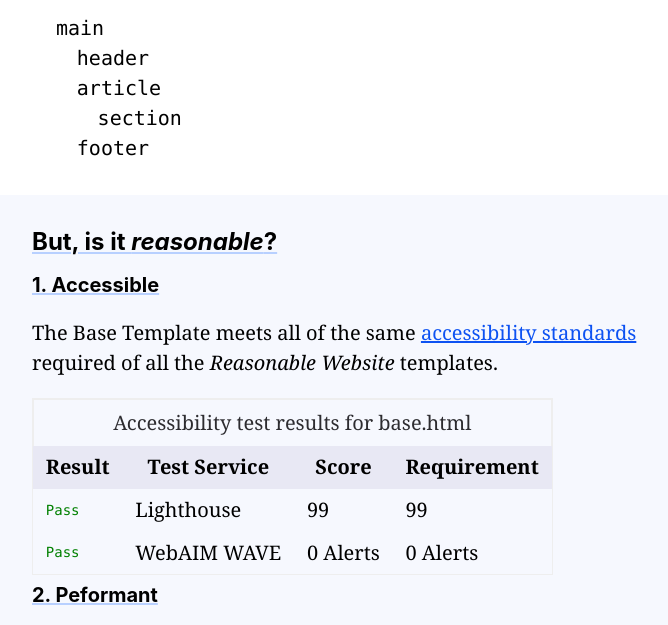
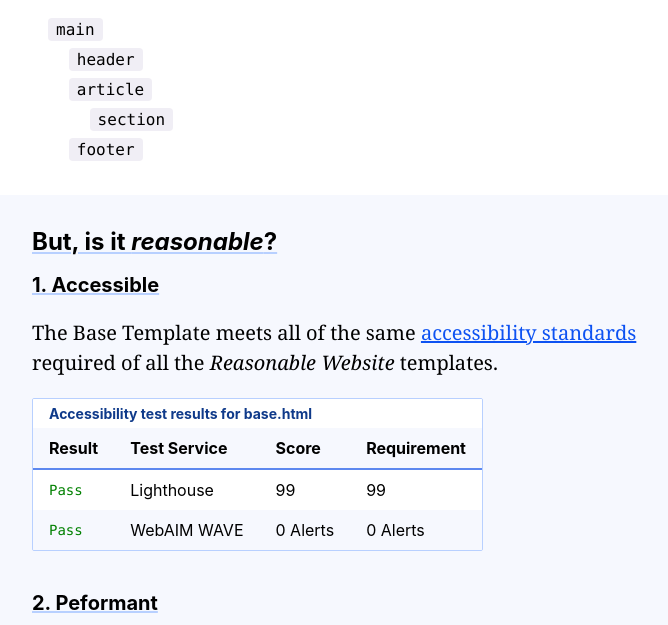
Before and after one commit to matthewhowell/areasonablewebsite, a plain HTML site: page templates/base.html in a window 1280 px wide. Shown: the part 464-1089 px from the top of the page, without its empty margins (304-972 px from the left). Drawn offline with Linux system fonts and the light colour scheme.

Commit message:
Update reasonable.css

```diff
--- a/css/reasonable.css
+++ b/css/reasonable.css
@@ -141,6 +141,9 @@ a, a:active {
 
 		/* remove text decoration on link hover */
 		text-decoration: none;
+
+		/* link background color defined in palette */
+		background-color: var(--color-light);
 	}
 
 	/* link focus state for keyboard users */
@@ -157,6 +160,7 @@ a, a:active {
 
 		/* increase padding on link focus */
 		padding: 1px 2px;
+
 	}
 
 /* <nav> */
@@ -249,7 +253,6 @@ mark {
 
 }
 
-
 code,
 kbd,
 pre {
@@ -257,11 +260,13 @@ pre {
 	/* monospace font stack */
 	font-family: var(--font-stack-mono);
 
+	font-size: 1rem;
+
 	/* background color for code, kbd, and pre */
 	background: var(--color-highlight);
 
 	/* additional horizontal padding to make background color more prominent */
-	padding: .25rem .5rem;
+	padding: .125rem .5rem;
 
 	/* add slightly curved corners */
 	border-radius: .25rem;
@@ -283,7 +288,7 @@ kbd {
 li code {
 
 	/* code within list items omits background color for better readability */
-	background: none;
+	/* background: none; */
 
 }
 
@@ -366,12 +371,14 @@ figcaption {
 }
 
 table > caption {
-	padding: .5rem .5rem;
-	color: var(--color-gray);
-	border: 1px solid var(--color-lightest-gray);
-	/* background-color: var(--color-lightest-gray); */
-	border-width: 1px 1px 0 1px;
+	background-color: var(--color-white);
+	color: var(--color-darker);
+	font-size: .875rem;
+	font-weight: bold;
+	padding: .25rem 1rem;
+	text-align: left;
 }
+
 img {
 	/* standard 2rem top and bottom margin for images */
 	margin: 0 auto 1rem auto;
@@ -413,6 +420,7 @@ ol ol, ol ul, ul ul, ul ol {
 dl {
 	display: grid;
 	grid-template-columns: max-content auto;
+	margin: 0;
 }
 
 dl dt {
@@ -510,20 +518,34 @@ meter {
 	vertical-align: middle;
 }
 
+/* table */
 table {
-	border: 1px solid var(--color-lightest-gray);
-	/* border-radius: 4px; */
+
+	/* sans serif font stack */
+	font-family: var(--font-stack-sans);
+
+	/* smaller font size for denser data */
+	font-size: 1rem;
+
+	/* */
+	border: 1px solid var(--color-light);
+
+	/* slightly softer rounded borders */
+	border-radius: 2px;
+
 	border-spacing: 0;
 	display: inline-block;
 	max-width: 100%;
 	overflow-x: auto;
 	padding: 0;
 	white-space: nowrap;
-	}
 
-table thead {
-	background-color: var(--color-highlight);
-	border-radius: 4px;
+	margin-bottom: 2rem;
+}
+
+table th {
+	background-color: var(--color-lighter);
+	border-bottom: 2px solid var(--color-medium);
 }
 
 tbody {
@@ -533,19 +555,22 @@ tbody {
 	border-right-color: inherit;
 	border-bottom-color: inherit;
 	border-left-color: inherit;
-	}
-
-table td, table th, table tr {
-	padding: 0.5rem 1rem;
 }
 
-table tr td:first-child {
+table td,
+table th,
+table tr  {
+	text-align: left;
+	padding: .5rem 1rem;
+}
 
-	}
-table td, table th, table tr {
-	padding: 0.4rem 0.8rem;
+table tr:nth-child(even) {
+	background-color: var(--color-lighter);
+}
 
-	}
+table tr:nth-child(odd) {
+	background-color: var(--color-white);
+}
 
 
 summary::before {
```
